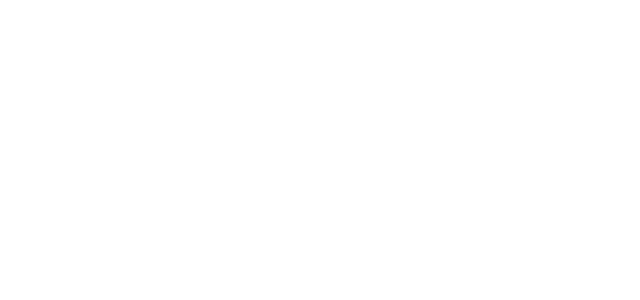
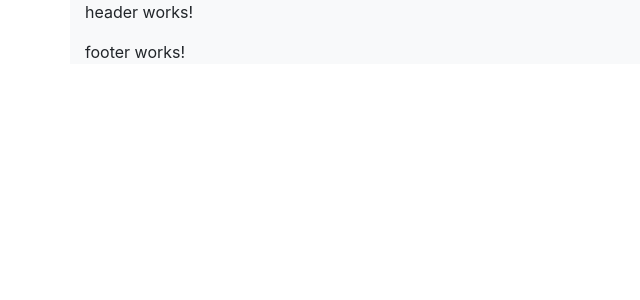
Before and after one commit to kennylam91/VIPSTAY-FE, an Angular app: page / in a window 1280 px wide. Shown: the top 300 px of the page, without its empty margins (0-640 px from the left). Built offline with nearby package versions, Linux system fonts and the light colour scheme.

Commit message:
start homepage branch

```diff
--- a/src/app/component/homepage/homepage.component.html
+++ b/src/app/component/homepage/homepage.component.html
@@ -1,2 +1,9 @@
-<div class="container">
+<div class="container bg-light">
+  <app-header></app-header>
+  <div class="row">
+  <div class="house-list">
+
+  </div>
+  </div>
+  <app-footer></app-footer>
 </div>
```
